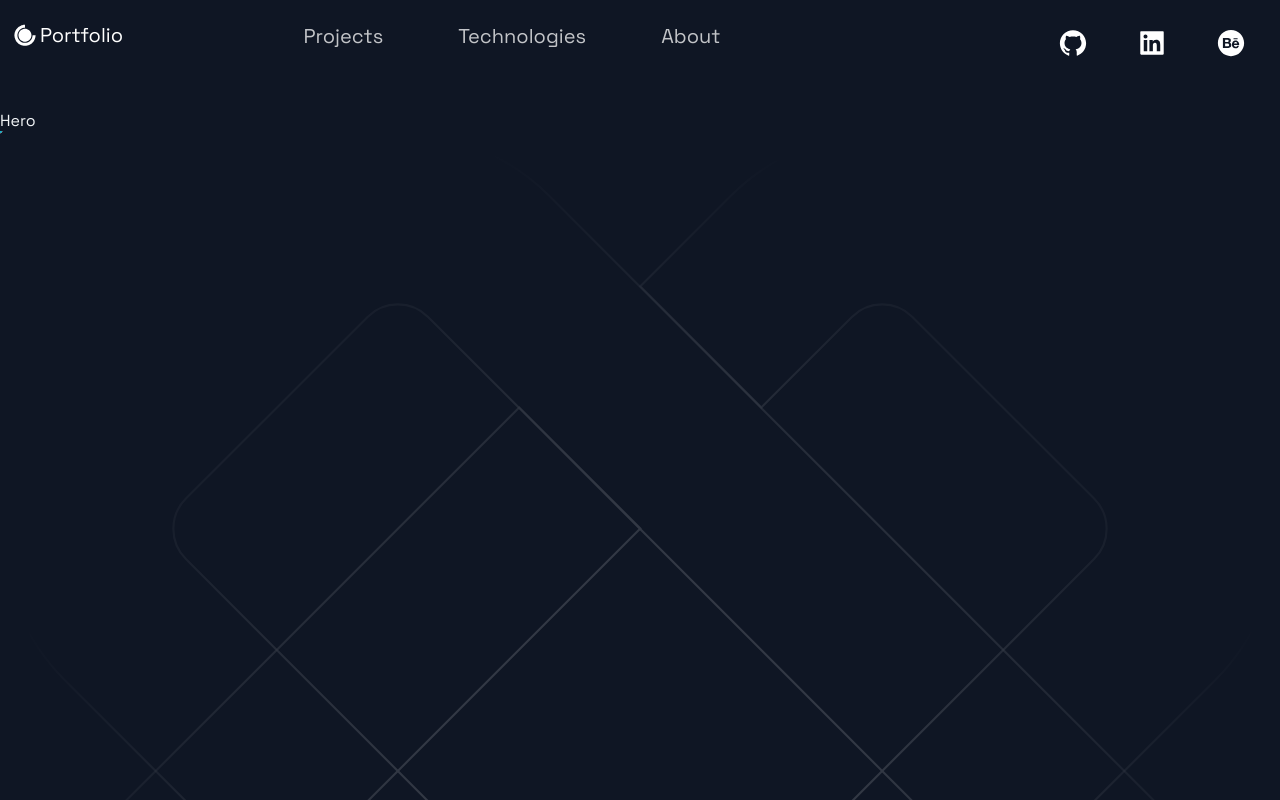
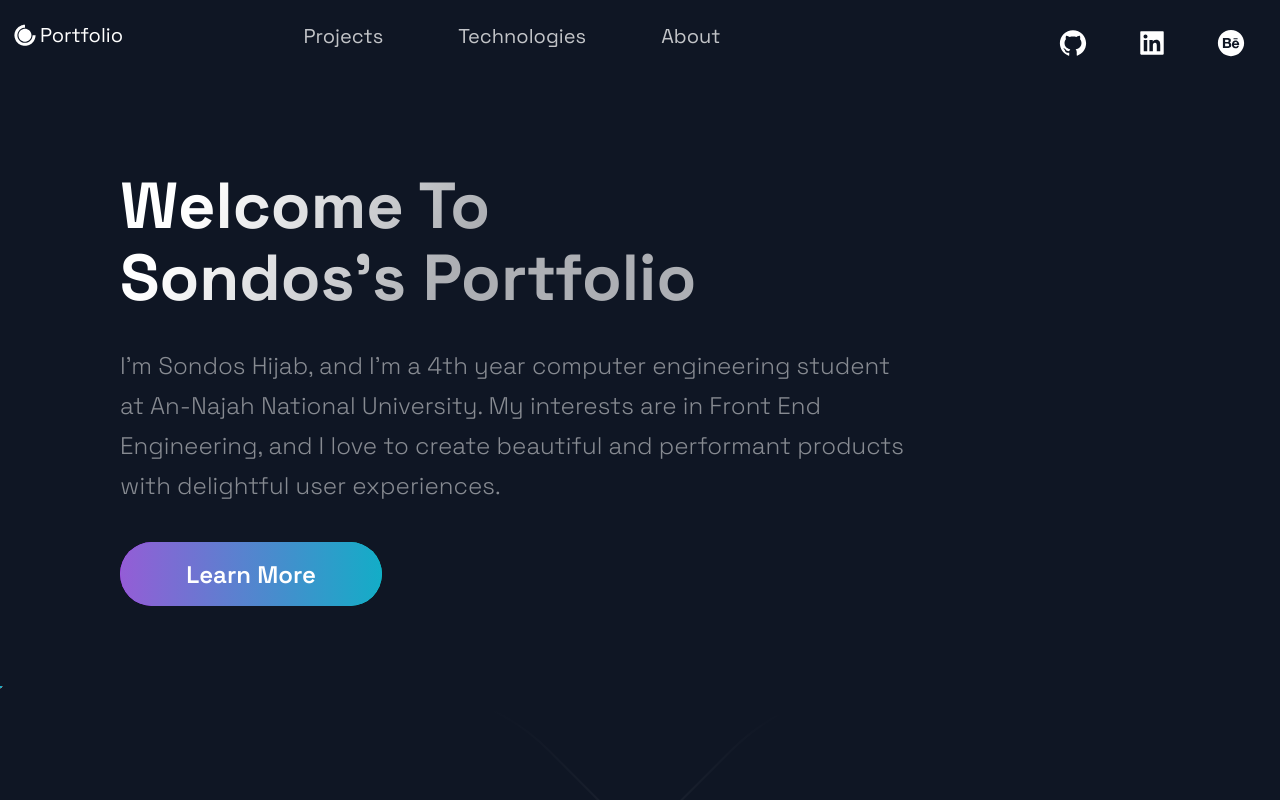
Before and after one commit to Sondos-Hijab/portfolio_reactjs, a Next.js app: page / in a window 1280 px wide. Shown: the top 800 px of the page. Built offline with nearby package versions, Linux system fonts and the light colour scheme.

Commit message:
working on hero section

```diff
--- a/src/components/Hero/Hero.js
+++ b/src/components/Hero/Hero.js
@@ -1,13 +1,35 @@
-import React from 'react';
+import React from "react";
 
-import { Section, SectionText, SectionTitle } from '../../styles/GlobalComponents';
-import Button from '../../styles/GlobalComponents/Button';
-import { LeftSection } from './HeroStyles';
+import {
+  Section,
+  SectionText,
+  SectionTitle,
+} from "../../styles/GlobalComponents";
+import Button from "../../styles/GlobalComponents/Button";
+import { LeftSection } from "./HeroStyles";
 
-const Hero = (props) => (
-  <div>
-    Hero
-  </div>
+const Hero = () => (
+  <Section row nopadding>
+    <LeftSection>
+      <SectionTitle main center>
+        Welcome To <br />
+        Sondos's Portfolio
+      </SectionTitle>
+      <SectionText>
+        I'm Sondos Hijab, and I'm a 4th year computer engineering student at
+        An-Najah National University. My interests are in Front End Engineering,
+        and I love to create beautiful and performant products with delightful
+        user experiences.
+      </SectionText>
+      <Button
+        onClick={() =>
+          (window.location = "https://www.linkedin.com/in/sondos-qais/")
+        }
+      >
+        Learn More
+      </Button>
+    </LeftSection>
+  </Section>
 );
 
 export default Hero;
```
